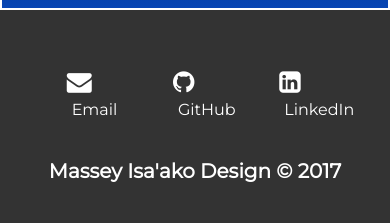
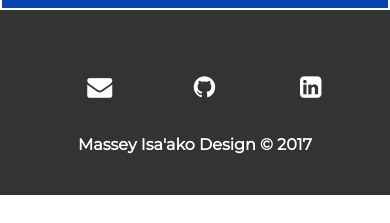
Before and after one commit to MasseyIsaako/portfolio-design, a plain HTML site: page Portfolio/index.html in a window 390 px wide. Shown: the part 3050-3273 px from the top of the page. After the commit the page ends 3245 px from the top, so only its background shows below. Drawn offline with nearby package versions, Linux system fonts and the light colour scheme.

Commit message:
Changed the footer

```diff
--- a/Portfolio/index.html
+++ b/Portfolio/index.html
@@ -134,16 +134,13 @@
 			<div id="footer">
 				<div id="contact-links">
 					<div class="link-container">
-						<i class="fa fa-envelope" aria-hidden="true" title="lasiisaako@gmail.com"></i>
-						<a href="mailto:lasiisaako@gmail.com?Subject=Contact%20through%20Portfolio" title="lasiisaako@gmail.com">Email</a>
+						<a href="mailto:lasiisaako@gmail.com?Subject=Contact%20through%20Portfolio" title="lasiisaako@gmail.com"><i class="fa fa-envelope" aria-hidden="true" title="lasiisaako@gmail.com"></i></a>
 					</div>
 					<div class="link-container">
-						<i class="fa fa-github" aria-hidden="true" title="GitHub Profile"></i>
-						<a href="https://github.com/MasseyIsaako" title="GitHub Profile" target="_blank">GitHub</a>
+						<a href="https://github.com/MasseyIsaako" title="GitHub Profile" target="_blank"><i class="fa fa-github" aria-hidden="true" title="GitHub Profile"></i></a>
 					</div>
 					<div class="link-container">
-						<i class="fa fa-linkedin-square" aria-hidden="true" title="LinkedIn Profile"></i>
-						<a href="https://www.linkedin.com/in/massey-isa-ako-4a5490141" title="LinkedIn Profile" target="_blank">LinkedIn</a>
+						<a href="https://www.linkedin.com/in/massey-isa-ako-4a5490141" title="LinkedIn Profile" target="_blank"><i class="fa fa-linkedin-square" aria-hidden="true" title="LinkedIn Profile"></i></a>
 					</div>
 				</div>
 				<h1>Massey Isa'ako Design &copy; 2017</h1>
--- a/Portfolio/sass/mediaqueries.scss
+++ b/Portfolio/sass/mediaqueries.scss
@@ -82,6 +82,10 @@ $lightBlue:#5ac9d2;
 			margin-top:5% !important;
 		}
 	}
+
+	#footer{
+		h1{font-size:18px !important;}
+	}
 }
 
 // Mobile Screen Sizing
@@ -154,4 +158,8 @@ $lightBlue:#5ac9d2;
 			}
 		}
 	}
+
+	#footer{
+		h1{font-size:16px !important;}
+	}
 }
--- a/Portfolio/sass/style.scss
+++ b/Portfolio/sass/style.scss
@@ -581,7 +581,11 @@ a{
 			margin:10px 11.11%;
 
 			.fa{
+				position:absolute;
 				font-size:25px;
+				width:5%;
+				margin:$null 47.5%;
+				text-align:center;
 			}
 
 			a{
@@ -601,7 +605,7 @@ a{
 		@include centerText;
 		@include MontFont;
 		font-size:20px;
-		margin-top:30px;
+		margin-top:50px;
 	}
 }
 
```
Also changed, not shown: Portfolio/css/mediaqueries.css, Portfolio/css/style.css, 1 other file.
